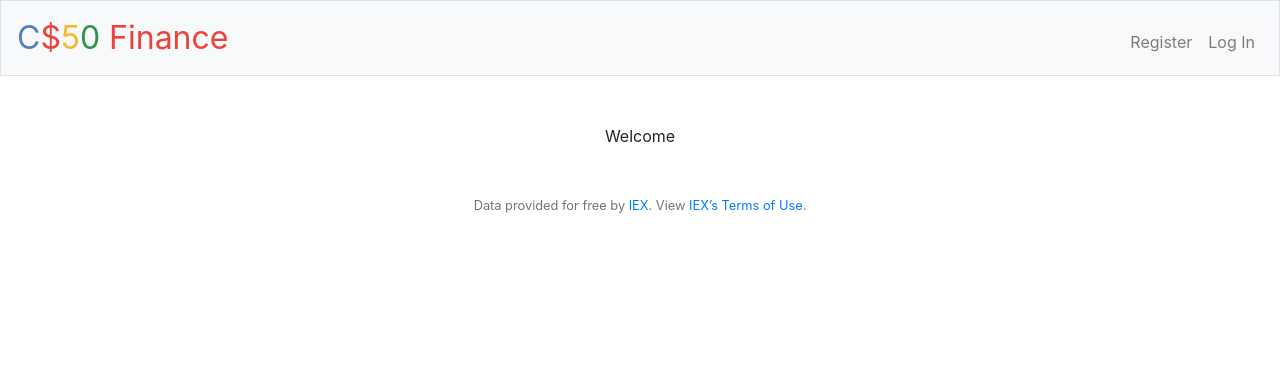
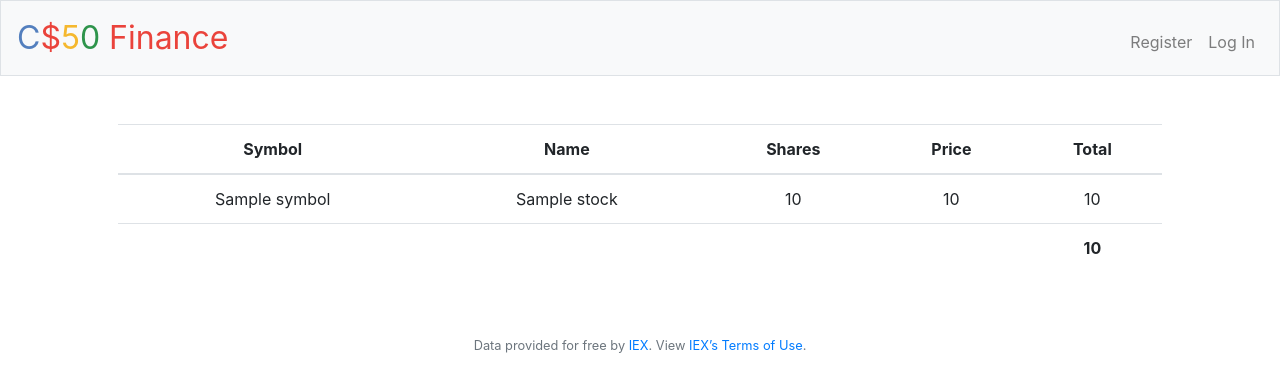
Before and after one commit to rogsfernandes/cs50, a Flask app: template week-9/finance/templates/index.html in a window 1280 px wide. Shown: the top 392 px of the page. Run offline with Flask 2, Linux system fonts and the light colour scheme; the template is opened without the code that fills it: most values are stand-ins (such as "Sample title", 1, 10 or a date in 2020).

Commit message:
Adds Portfolio to index page

```diff
--- a/week-9/finance/application.py
+++ b/week-9/finance/application.py
@@ -7,7 +7,7 @@ from werkzeug.exceptions import default_exceptions, HTTPException, InternalServe
 
 from core.services.stock_service import StockService
 from server.actions.stock import buy_stock
-from server.actions.user import register_user, signin
+from server.actions.user import register_user, signin, get_portfolio
 from server.helpers import apology, login_required, usd
 
 # Configure application
@@ -44,8 +44,8 @@ if not os.environ.get("API_KEY"):
 @login_required
 def index():
     # Get User's Stock Portfolio
-    # portfolio = get_portfolio(session)
-    return render_template("index.html")
+    portfolio = get_portfolio(session)
+    return render_template("index.html", portfolio=portfolio)
 
 
 @app.route("/buy", methods=["GET", "POST"])
--- a/week-9/finance/templates/index.html
+++ b/week-9/finance/templates/index.html
@@ -5,5 +5,33 @@ Home
 {% endblock %}
 
 {% block main %}
-Welcome
+<table class="table">
+    <thead>
+        <tr>
+            <th scope="col">Symbol</th>
+            <th scope="col">Name</th>
+            <th scope="col">Shares</th>
+            <th scope="col">Price</th>
+            <th scope="col">Total</th>
+        </tr>
+    </thead>
+    <tbody>
+        <tr>
+            {% for share in portfolio.shares %}
+                <td>{{share.stock.symbol}}</td>
+                <td>{{share.stock.name}}</td>
+                <td>{{share.quantity}}</td>
+                <td>{{share.average_price}}</td>
+                <td>{{share.total}}</td>
+            {% endfor %}
+        </tr>
+        <tr>
+            <td></td>
+            <td></td>
+            <td></td>
+            <td></td>
+            <td><strong>{{portfolio.total}}</strong></td>
+        </tr>
+    </tbody>
+</table>
 {% endblock %}
```
Also changed, not shown: week-9/finance/core/domain/portfolio.py (+5 -4 lines), week-9/finance/core/services/portfolio_service.py (+7 -3 lines).
